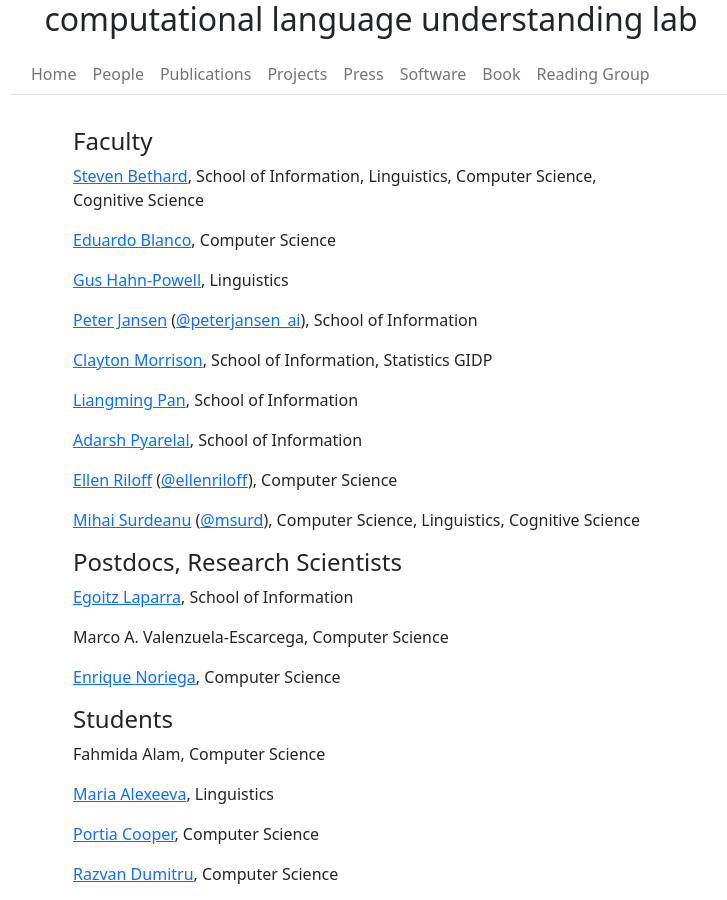
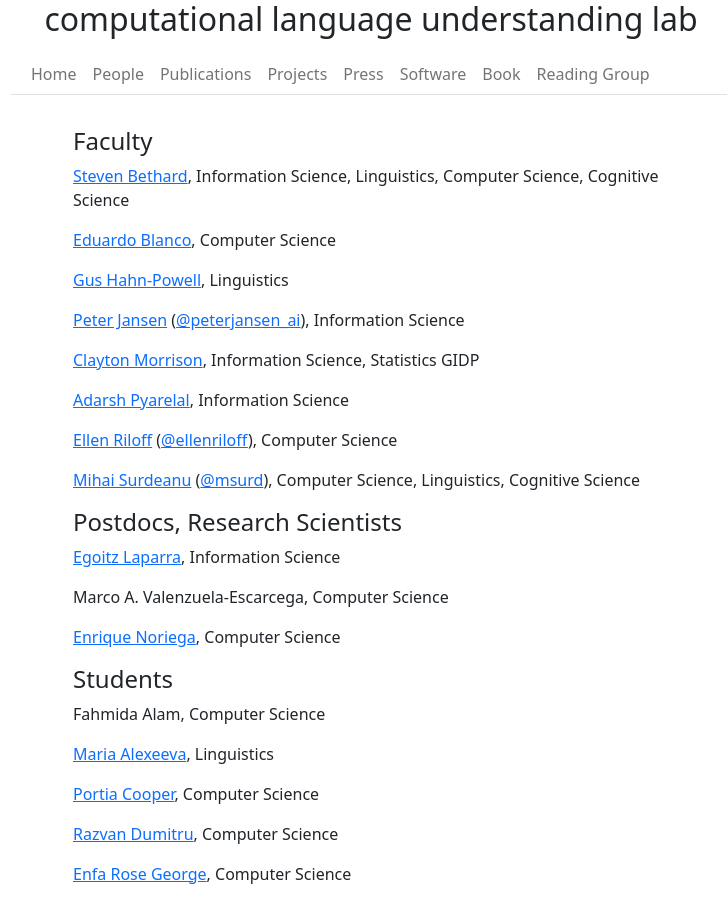
Before and after one commit to beingenfa/clulab.github.io, a Jekyll site: the page built from people.md, in a window 1280 px wide and 900 px high. Shown: the whole window, without its empty margins (269-996 px from the left). Built offline with Jekyll 4.4.1, drawn with Linux system fonts in a browser that asks for light colours; some of the changed text lies outside the part shown.

Commit message:
School of Information => College of Information Science

```diff
--- a/people.md
+++ b/people.md
@@ -7,19 +7,17 @@
 
 #### Faculty ####
 
-[Steven Bethard](http://bethard.github.io), School of Information, Linguistics, Computer Science, Cognitive Science
+[Steven Bethard](http://bethard.github.io), Information Science, Linguistics, Computer Science, Cognitive Science
 
 [Eduardo Blanco](https://eduardoblanco.github.io/), Computer Science
 
 [Gus Hahn-Powell](https://linguistics.arizona.edu/user/gus-hahn-powell), Linguistics
 
-[Peter Jansen](http://ischool.arizona.edu/users/peter-jansen) ([@peterjansen_ai](https://twitter.com/peterjansen_ai)), School of Information
+[Peter Jansen](http://ischool.arizona.edu/users/peter-jansen) ([@peterjansen_ai](https://twitter.com/peterjansen_ai)), Information Science
 
-[Clayton Morrison](http://w3.sista.arizona.edu/~clayton/), School of Information, Statistics GIDP
+[Clayton Morrison](http://w3.sista.arizona.edu/~clayton/), Information Science, Statistics GIDP
 
-[Liangming Pan](https://liangmingpan.bio/), School of Information
-
-[Adarsh Pyarelal](http://adarsh.cc), School of Information
+[Adarsh Pyarelal](http://adarsh.cc), Information Science
 
 [Ellen Riloff](http://www2.cs.arizona.edu/~riloff/) ([@ellenriloff](https://twitter.com/ellenriloff)), Computer Science
 
@@ -27,7 +25,7 @@
 
 #### Postdocs, Research Scientists ####
 
-[Egoitz Laparra](https://egolaparra.github.io), School of Information
+[Egoitz Laparra](https://egolaparra.github.io), Information Science
 
 Marco A. Valenzuela-Escarcega, Computer Science
 
@@ -126,4 +124,4 @@
 
 [Anh Tran](https://trananh.github.io), 2014 PhD in Computer Science, is currently a software engineer at Google.
 
-[Peter Jansen](https://infosci.arizona.edu/person/peter-jansen), postdoc in the lab in 2013, is currently an associate professor in the School of Information at the University of Arizona.
+[Peter Jansen](https://infosci.arizona.edu/person/peter-jansen), postdoc in the lab in 2013, is currently an associate professor in the College of Information Science at the University of Arizona.
```
